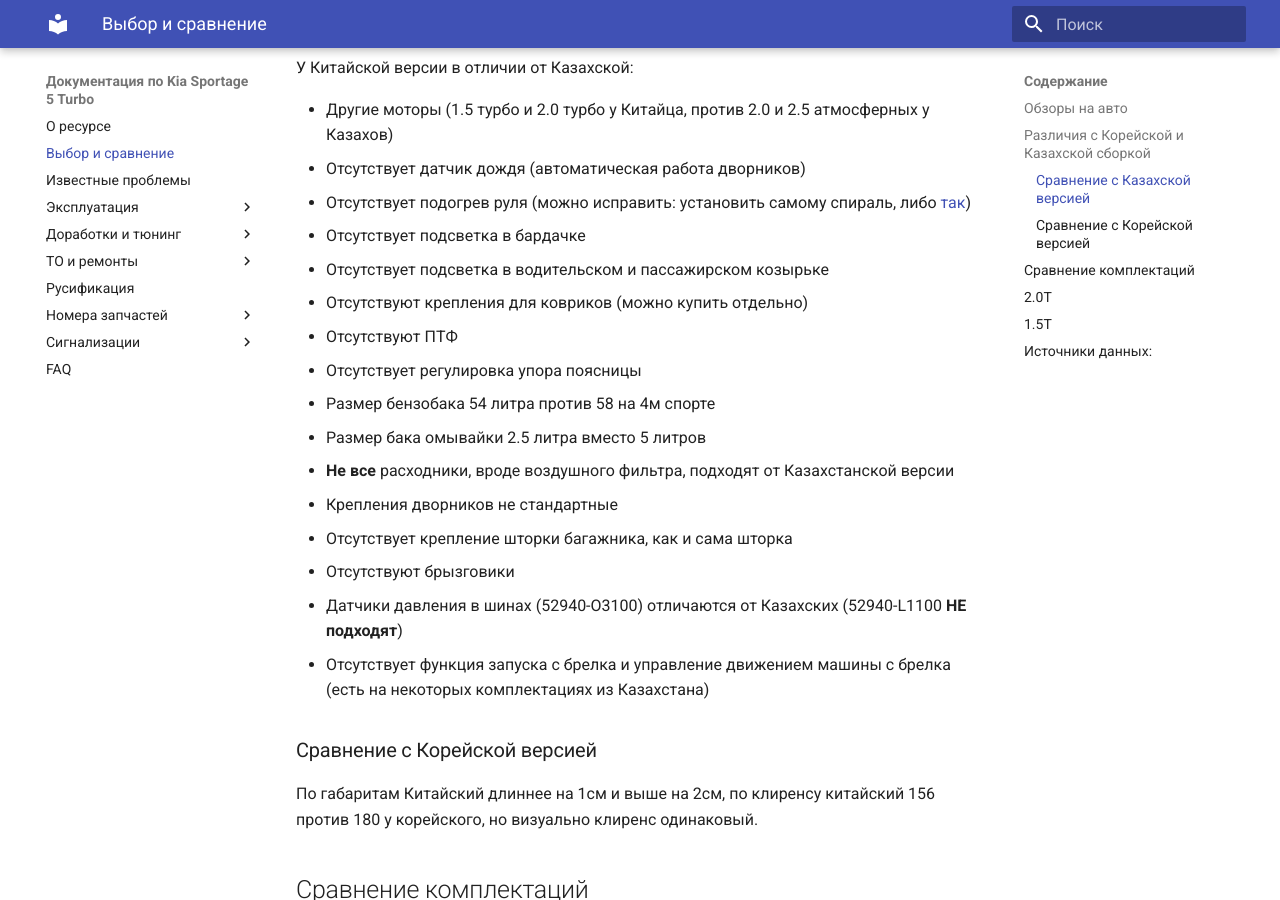
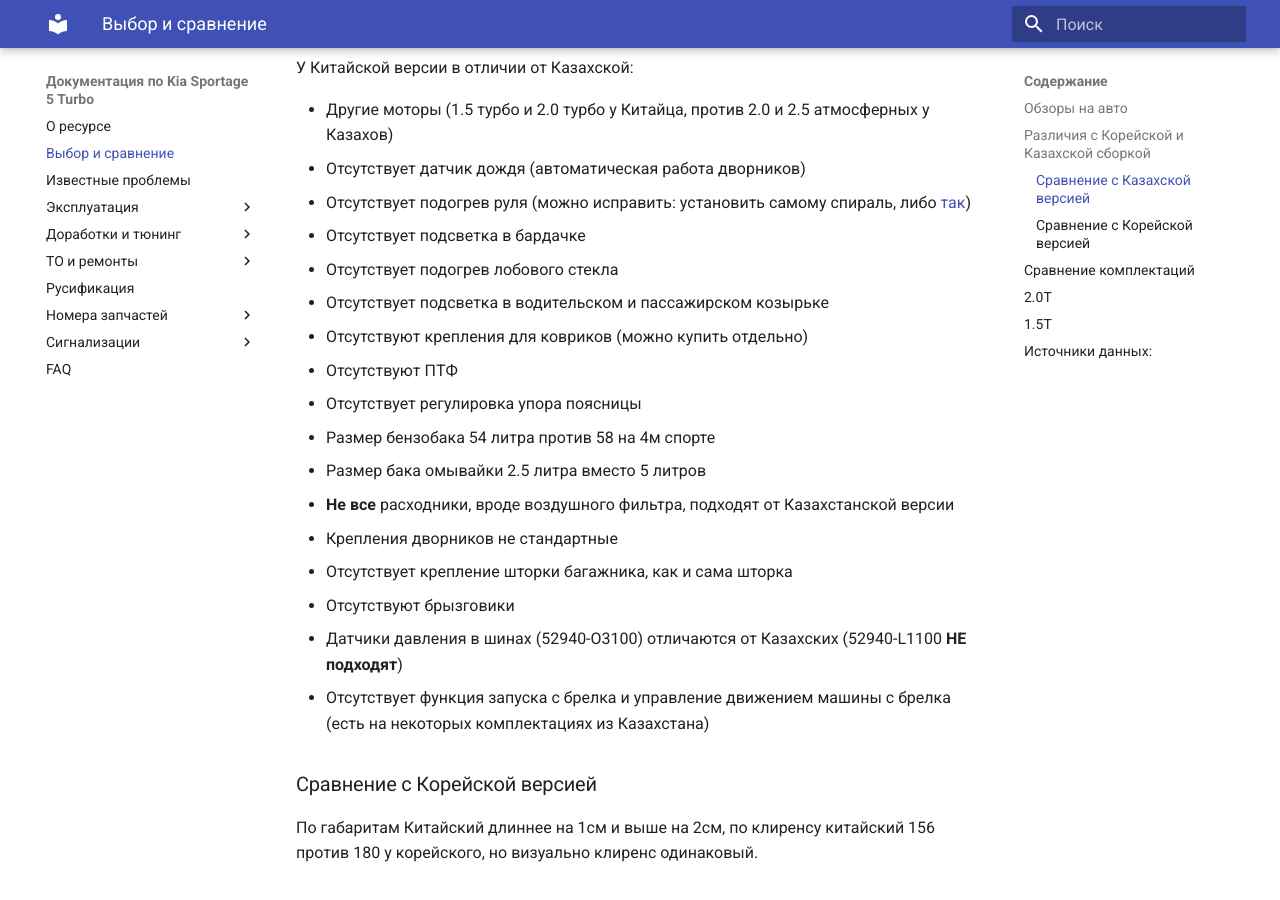
Before and after one commit to kia-sportage-docs/kia-sport5-docs, an MkDocs documentation site: the page built from docs/versions.md, in a window 1280 px wide and 900 px high, scrolled down 635 px. Built offline with MkDocs 1.6.1 and Material for MkDocs 9.7.7, drawn with Linux system fonts in a browser that asks for light colours.

Commit message:
Сравнение версий

```diff
--- a/docs/versions.md
+++ b/docs/versions.md
@@ -14,6 +14,7 @@
 - Отсутствует датчик дождя (автоматическая работа дворников)
 - Отсутствует подогрев руля (можно исправить: установить самому спираль, либо [так](improvement/wheel-heating.md))
 - Отсутствует подсветка в бардачке
+- Отсутствует подогрев лобового стекла
 - Отсутствует подсветка в водительском и пассажирском козырьке
 - Отсутствуют крепления для ковриков (можно купить отдельно)
 - Отсутствуют ПТФ
```
